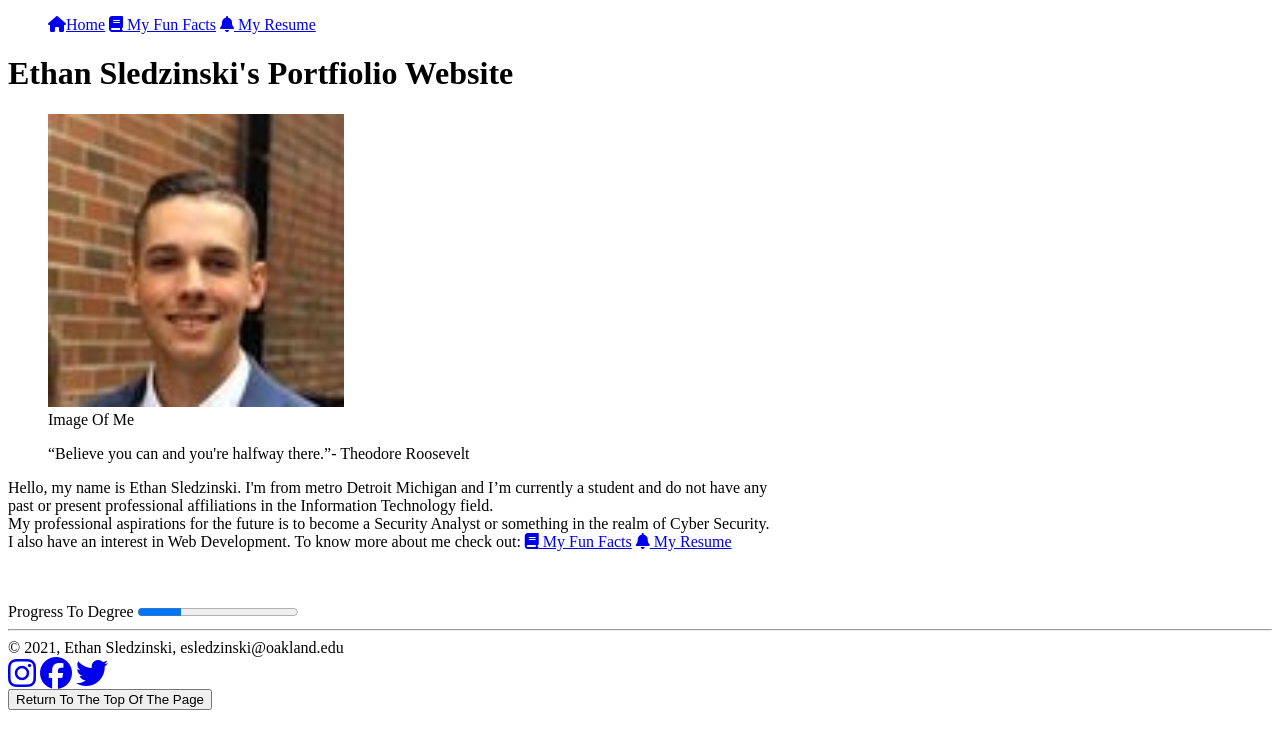
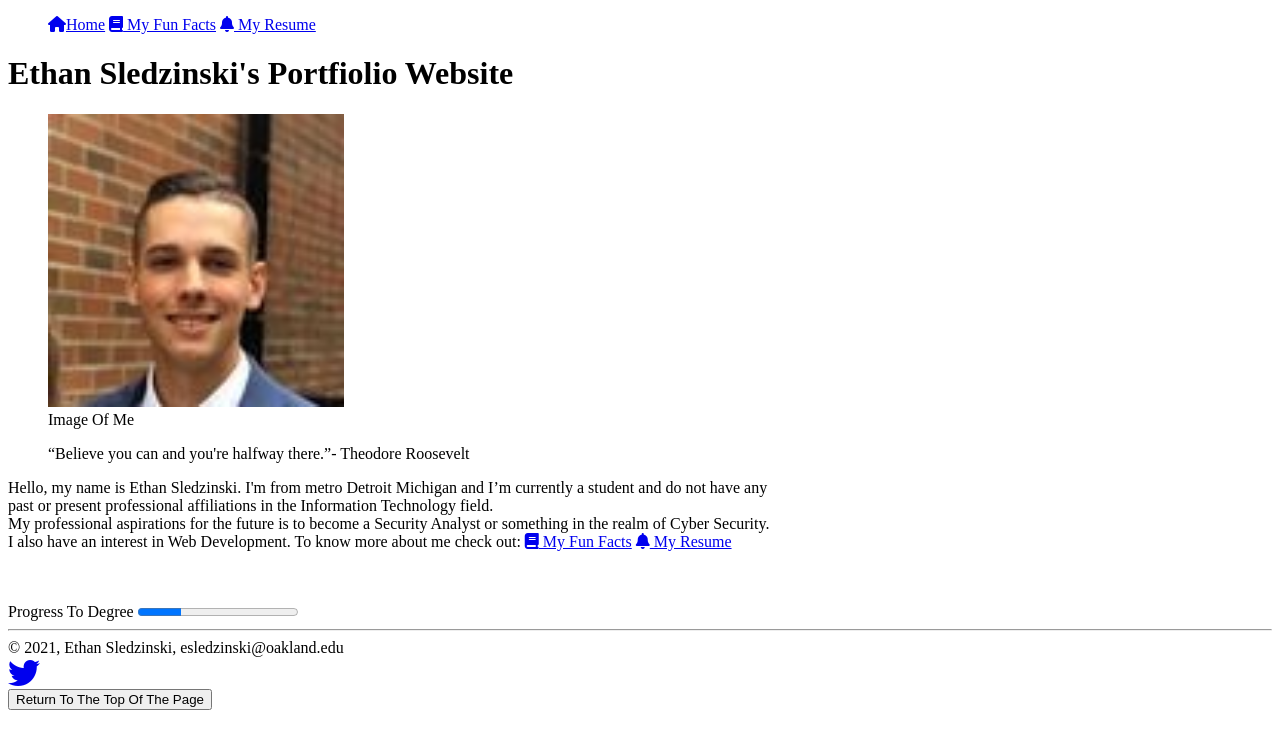
Before and after one commit to ethansled/ethansledzinski_hw2_csi2520_fs2021, a plain HTML site: page index.html in a window 1280 px wide. Drawn offline with Linux system fonts and the light colour scheme.

Commit message:
fixed formatting and broken links on the page

```diff
--- a/index.html
+++ b/index.html
@@ -8,7 +8,6 @@
         <link rel="shortcut icon" href="./img/portfoliopng.png" type="png">
         <script src="https://kit.fontawesome.com/6f5f524506.js" crossorigin="anonymous"></script>
     </head>
-
     <body>
         <header id="page_header">
             <nav>
@@ -20,7 +19,6 @@
             </nav>
             <h1>Ethan Sledzinski's Portfiolio Website</h1>
         </header>
-
         <main id="home_page">
             <figure>
                 <img src="img/pic2.jpg" alt="jpg image of me" type="jpg" width=25%>
@@ -37,26 +35,18 @@
             <a href="./html/my_fun_facts.html"><i class="fas fa-book"></i> My Fun Facts</a>
             <a href="./html/my_resume.html"><i class="fas fa-bell"></i> My Resume</a>
             </p>
-
             <br> <br>
             <label for="progress_to_degree">Progress To Degree</label>
             <progress id="progress_to_degree" min=0 max=128 value=35></progress>
         </main>
-
         <footer>
             <hr>
             &copy; 2021, Ethan Sledzinski, esledzinski@oakland.edu
             <br>
-            <a href="https://www.instagram.com/ethan_sled/?hl=en" aria-label="Instagram" target="_self">
-                <i class="fab fa-instagram fa-2x"></i></a>
-            <a href="https://www.facebook.com/ethan.sledzinski.3">
-                <i class="fab fa-facebook fa-2x"></i></a>
             <a href="https://twitter.com/Ethan_Sled">
                 <i class="fab fa-twitter fa-2x"></i></a>
             <br>
             <a href="#page_header"><button type="menu">Return To The Top Of The Page</button></a>
         </footer>
-
     </body>
-
 </html>
```
